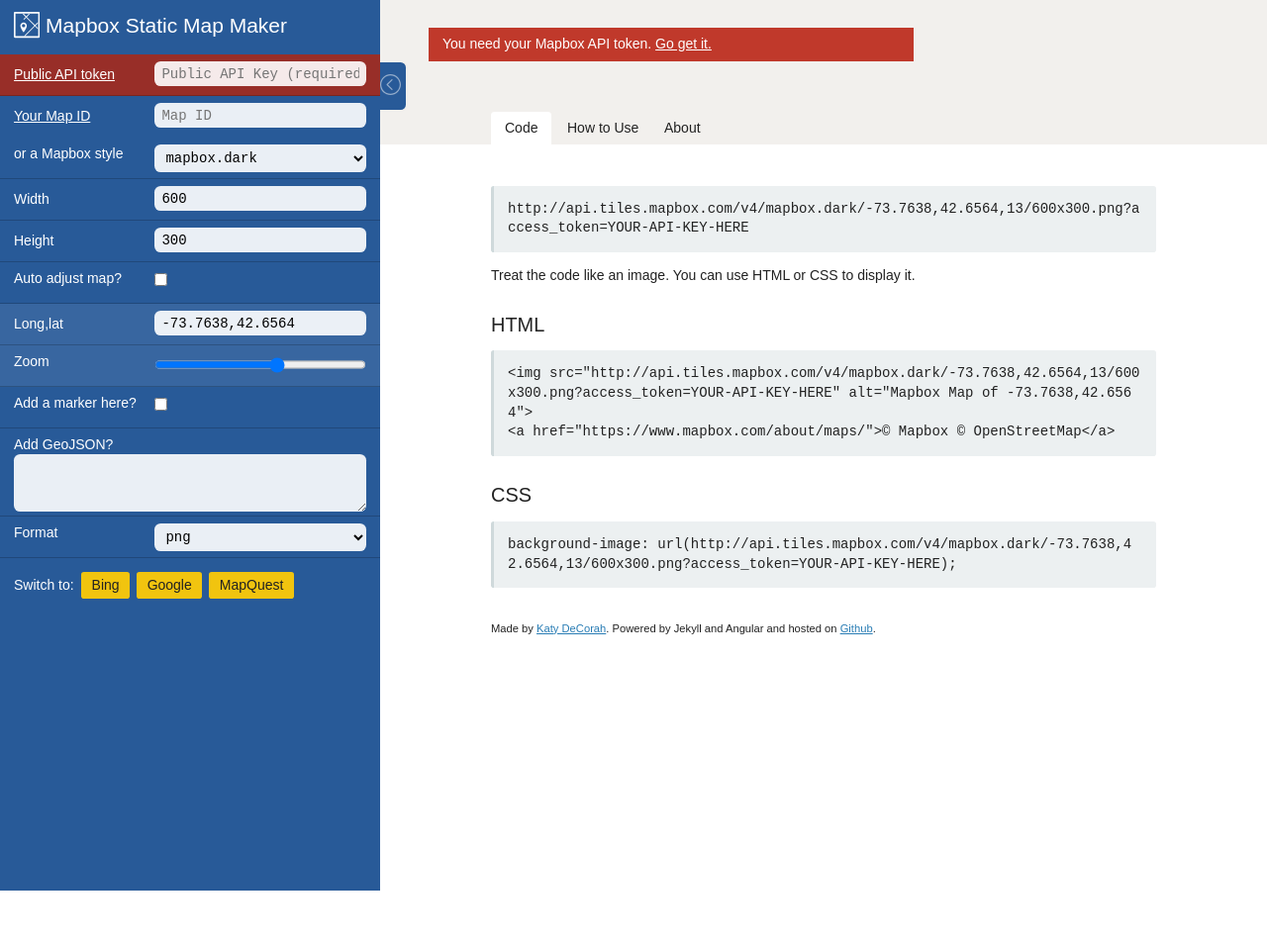
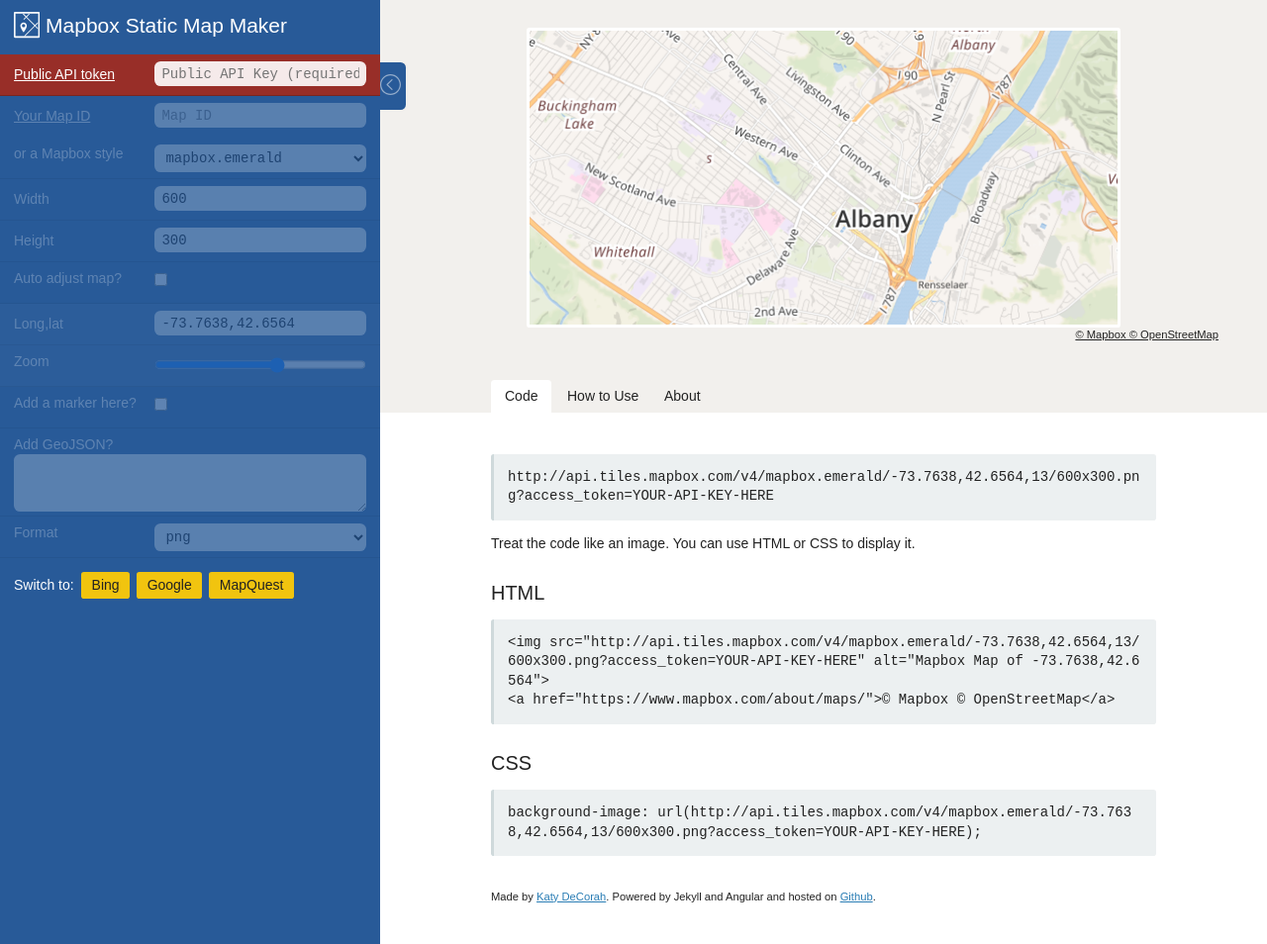
Before and after one commit to katydecorah/staticmapmaker, a Jekyll site: the page built from mapbox/index.html, in a window 1280 px wide. Shown: the whole page at 99% size. Built offline with Jekyll 4.4.1, drawn with Linux system fonts in a browser that asks for light colours; nearby versions of some CDN libraries; before the commit the page ends 900 px from its top, so only the background shows below that.

Commit message:
gives a mapbox preview, but still news api token

```diff
--- a/_includes/controls/mapbox.html
+++ b/_includes/controls/mapbox.html
@@ -1,9 +1,11 @@
-<fieldset>
-<div class="form-group[[ base.API && ' ' || ' error' ]]">
+<fieldset class="[[ base.API && ' ' || 'error' ]]">
+<div class="form-group">
 <label for="api" class="cushion" data-toggle="popover" data-content="You need a public API token to access the Mapbox static API. Follow the link to get your public token.">
 <a href="https://www.mapbox.com/account/apps/" target="_blank">Public API token</a></label>
 <div class="form-control"><input type="text" ng-model="base.API" id="api" placeholder="Public API Key (required)"></div>
 </div>
+</fieldset>
+<fieldset>
 <div class="form-group no-border">
 <label for="mapid" class="cushion" data-toggle="popover" data-content="Which one of your projects, styles, or data would you like to work with? Enter the map id here."><a href="https://www.mapbox.com/projects/">Your Map ID</a></label>
 <div class="form-control"><input type="text" ng-model="base.mapID" id="mapid" placeholder="Map ID"></div>
--- a/_includes/map/mapbox.html
+++ b/_includes/map/mapbox.html
@@ -1,7 +1,7 @@
-<div ng-if="!base.API" class="alert">You need your Mapbox API token. <a href="https://www.mapbox.com/account/apps/">Go get it.</a></div>
+<img ng-if='!base.API' src="/img/mapbox@2x.png" width="600" alt="" class="static-map">
 <div class="alert" ng-if="base.auto !=true && base.location == ''">You need to enter a location.</a></div>
 {% capture mapcode %}http://api.tiles.mapbox.com/v4/[[ base.mapID && base.mapID || base.mapboxID ]][[ geojson && '/geojson('+geojson+')' || '' | nospace | escape ]][[  showMarker == true && ( base.markerCustom  && '/url-'+ (base.markerCustom | encode ) || '/pin-' + base.markerSize + '-' + base.markerLabel + '+' + base.markerColor.split('#').join('')) || '' ]][[ showMarker == true && '(' + base.location + ')' || '' | nospace]]/[[ base.auto == true && 'auto' || base.location+','+base.zoom | nospace ]]/[[ base.width ]]x[[ base.height ]][[ base.format !== '@2x.png' && '.'+base.format || base.format ]]?access_token=[[ base.API && base.API || 'YOUR-API-KEY-HERE' ]]{% endcapture %}
 <div ng-if="base.API">
 <img ng-src="{{ mapcode }}" alt="Mapbox map" class="static-map" id="map">
+</div>
 <div class="attribution"><a href="https://www.mapbox.com/about/maps/" target="_blank">&copy; Mapbox &copy; OpenStreetMap</a></div>
-</div>
--- a/css/lib/_controls.scss
+++ b/css/lib/_controls.scss
@@ -1,4 +1,6 @@
-
+fieldset.error ~ fieldset {
+  opacity: 0.25;
+}
 .controls {
   background: $bg-dark;
   z-index: 100;
--- a/js/main.js
+++ b/js/main.js
@@ -43,7 +43,7 @@
     markerSize: "s",
     API: null,
     mapID: null,
-    mapboxID: "mapbox.dark",
+    mapboxID: "mapbox.emerald",
     markerColor: "285A98",
     markerLabel: "heart",
     markerCustom: null
```
Also changed, not shown: css/main.css, img/mapbox.png, img/mapbox@2x.png (added), js/lib/app.js, js/main.min.js, 1 other file.
